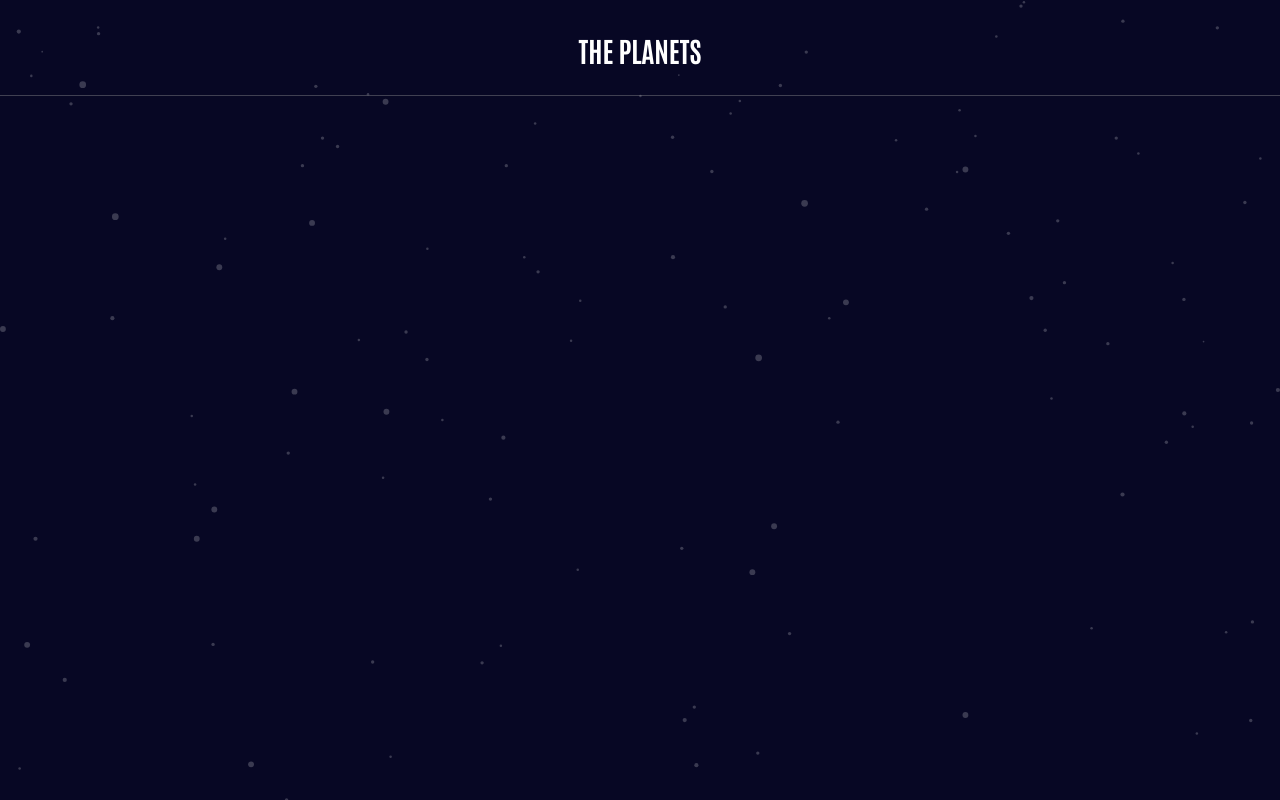
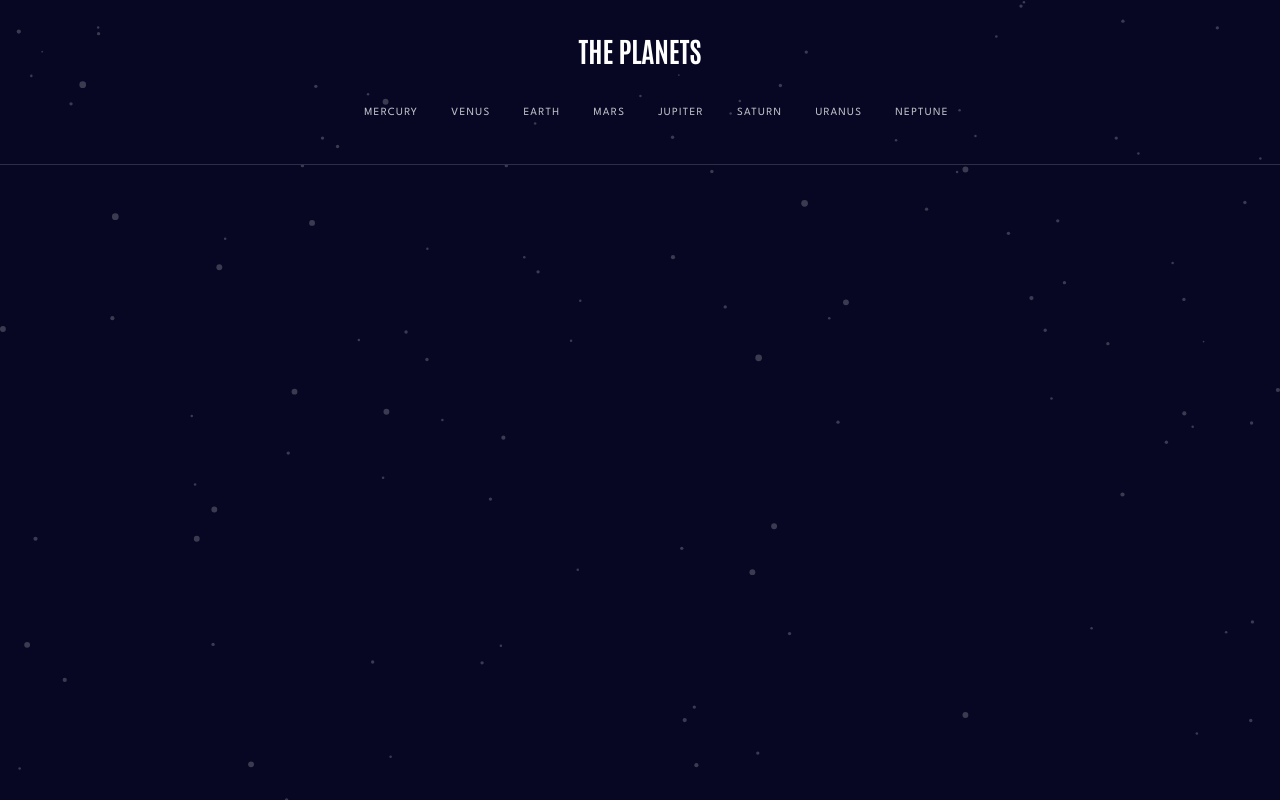
Before and after one commit to EdwardShanahan09/planets-fact-life, a React (Vite) app: page / in a window 1280 px wide. Built offline with nearby package versions, Linux system fonts and the light colour scheme.

Commit message:
Style Navbar for tablet devices

```diff
--- a/src/components/Navbar/Navbar.scss
+++ b/src/components/Navbar/Navbar.scss
@@ -1,5 +1,5 @@
 .Navbar {
-  border-bottom: 1px solid rgba(151, 151, 151, 0.4);
+  border-bottom: 1px solid #2d2d45;
   padding: 1.6rem 2.4rem;
   position: relative;
   display: flex;
@@ -24,6 +24,10 @@
     font-family: "Antonio", sans-serif;
     font-weight: 600;
     font-size: 2.8rem;
+
+    @media (min-width: 768px) {
+      margin-bottom: 3.9rem;
+    }
   }
 
   &__list {
@@ -36,6 +40,17 @@
     visibility: hidden;
     z-index: 3;
     transition: all 0.4s ease-in-out;
+
+    @media (min-width: 768px) {
+      display: flex;
+      align-items: center;
+      opacity: 1;
+      visibility: visible;
+      position: relative;
+      top: 0;
+      right: 0;
+      left: 0;
+    }
 
     &.active {
       opacity: 1;
--- a/src/components/NavbarItem/NavbarItem.scss
+++ b/src/components/NavbarItem/NavbarItem.scss
@@ -6,12 +6,30 @@
     align-items: center;
     justify-content: space-between;
     padding-bottom: 2rem;
-    border-bottom: 1px solid rgba(151, 151, 151, 0.4);
     margin-bottom: 2rem;
+
+    @media (min-width: 768px) {
+      padding-bottom: 2rem;
+      flex-direction: row;
+      margin-bottom: 0rem;
+      border-bottom: none;
+    }
+
+    &:not(:last-child) {
+      border-bottom: 1px solid #20203a;
+
+      @media (min-width: 768px) {
+        border: none;
+      }
+    }
 
     & img {
       width: 0.4rem;
       height: 0.8rem;
+
+      @media (min-width: 768px) {
+        display: none;
+      }
     }
   }
 
@@ -21,6 +39,10 @@
     height: 2rem;
     border-radius: 100%;
     margin-right: 2.5rem;
+
+    @media (min-width: 768px) {
+      display: none;
+    }
   }
 
   &__link {
@@ -30,5 +52,12 @@
     text-transform: uppercase;
     text-decoration: none;
     letter-spacing: 1.3px;
+
+    @media (min-width: 768px) {
+      color: #c1c1c8;
+      font-size: 1.1rem;
+      font-weight: normal;
+      margin-left: 3.3rem;
+    }
   }
 }
```
